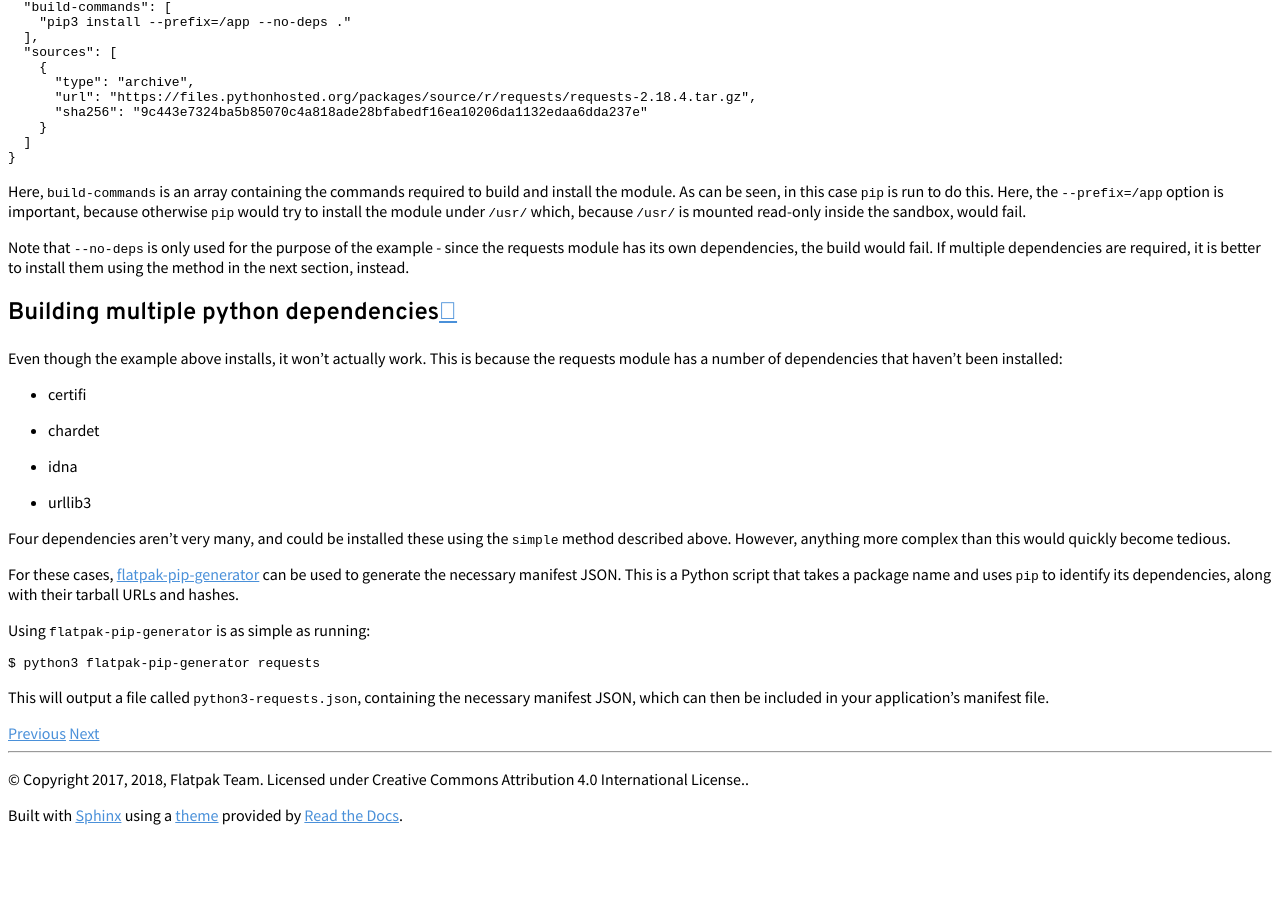
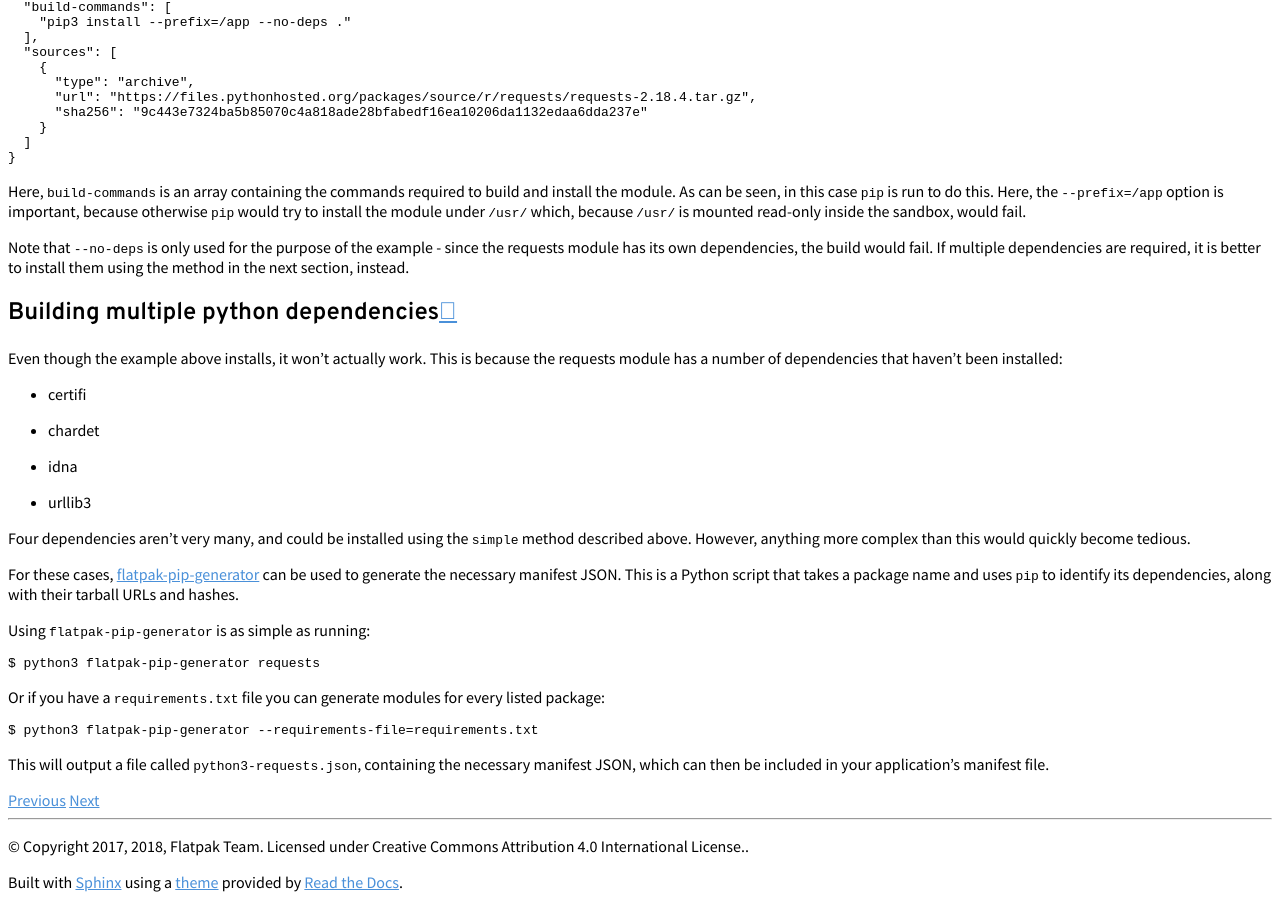
Before and after one commit to flatpak/flatpak-docs, a Sphinx documentation site: the page built from docs/python.rst, in a window 1280 px wide and 900 px high, scrolled down 874 px. Built offline with Sphinx 7.4.7 and the Read the Docs theme 2.0.0, drawn with Linux system fonts in a browser that asks for light colours; before the commit the page ends 1707 px from its top, so only the background shows below that.

Commit message:
python: Make some minor tweaks

```diff
--- a/docs/python.rst
+++ b/docs/python.rst
@@ -52,7 +52,7 @@ the requests module has a number of dependencies that haven't been installed:
 -  idna
 -  urllib3
 
-Four dependencies aren't very many, and could be installed these using the
+Four dependencies aren't very many, and could be installed using the
 ``simple`` method described above. However, anything more complex than this
 would quickly become tedious.
 
@@ -66,6 +66,11 @@ Using ``flatpak-pip-generator`` is as simple as running::
 
     $ python3 flatpak-pip-generator requests
 
+Or if you have a ``requirements.txt`` file you can generate modules for every
+listed package::
+
+    $ python3 flatpak-pip-generator --requirements-file=requirements.txt
+
 This will output a file called ``python3-requests.json``, containing the
 necessary manifest JSON, which can then be included in your application's
 manifest file.
```
